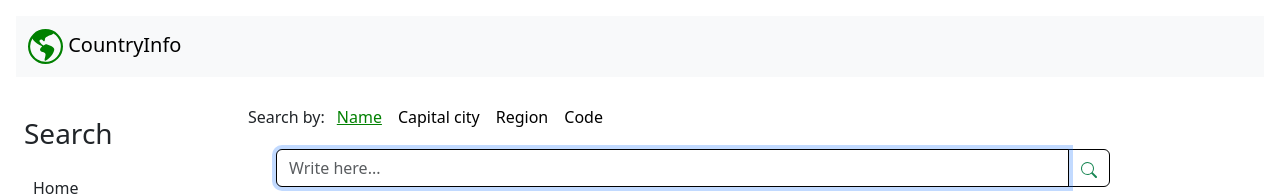
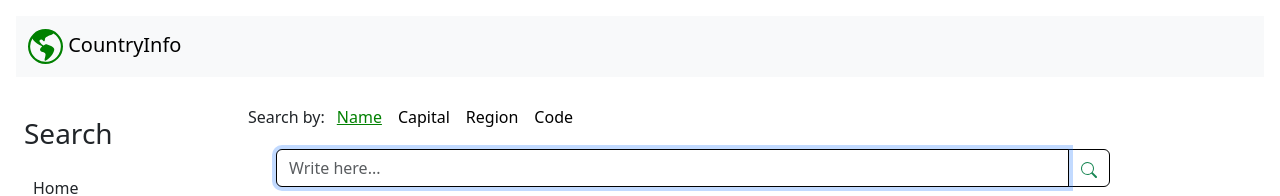
Before and after one commit to CalderonJh/CountryInfo, an Angular app: page /search/by-name in a window 1280 px wide. Shown: the top 196 px of the page. Built offline with nearby package versions, Linux system fonts and the light colour scheme.

Commit message:
build-docs

```diff
--- a/src/app/shared/components/searchbox/searchbox.component.ts
+++ b/src/app/shared/components/searchbox/searchbox.component.ts
@@ -30,7 +30,7 @@ export class SearchboxComponent implements AfterViewInit, OnInit, OnDestroy {
       route: 'name',
     },
     {
-      title: 'Capital city',
+      title: 'Capital',
       link: 'by-capital',
       route: 'capital',
     },
```
